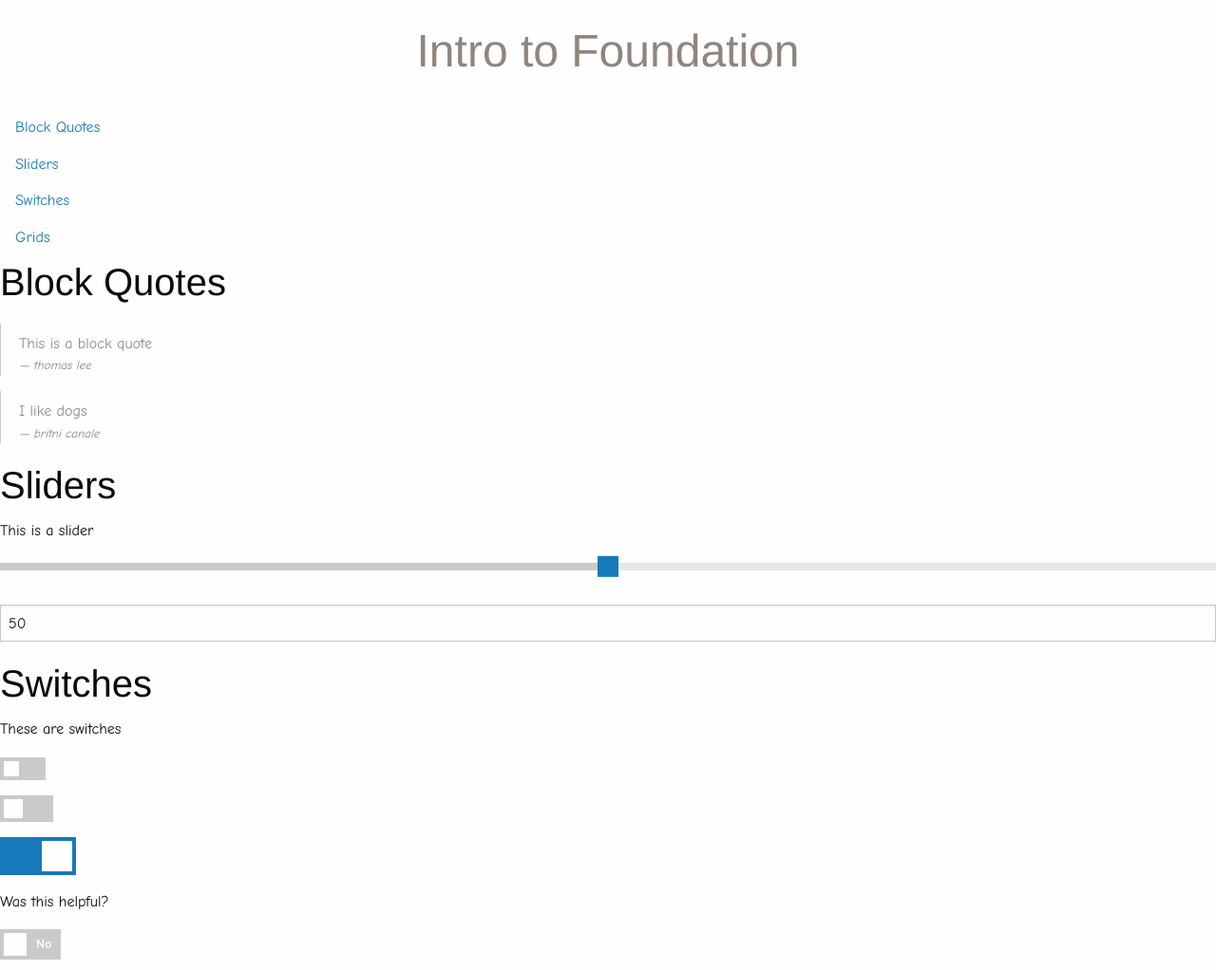
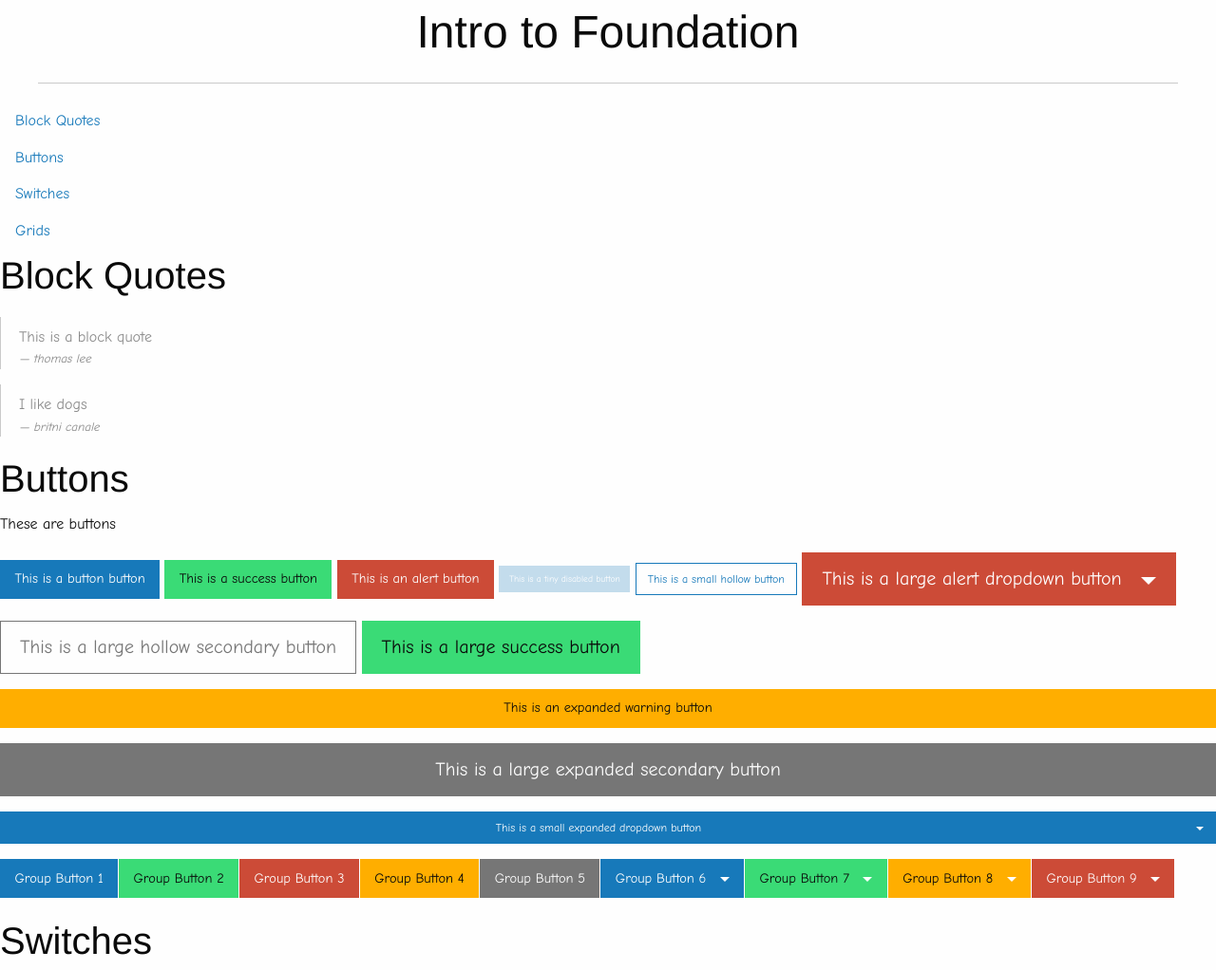
Before and after one commit to tlee8/soff, a plain HTML site: page 21_fd_smilesAndSilence_canaleB-leeT/index.html in a window 1280 px wide. Shown: the top 1022 px of the page at 95% size. Drawn offline with nearby package versions, Linux system fonts and the light colour scheme.

Commit message:
added buttons

```diff
--- a/21_fd_smilesAndSilence_canaleB-leeT/index.html
+++ b/21_fd_smilesAndSilence_canaleB-leeT/index.html
@@ -1,3 +1,10 @@
+<!--
+SmilesAndSilence -- Britni Canale && Thomas Lee
+SoftDev1 pd06
+K20 -- Comic Sans Syndrome
+2018-11-05
+-->
+
 <!DOCTYPE>
 <html>
 
@@ -13,19 +20,19 @@
   <body>
      <div class = "column">
 
-        <div class = "small-12 columns">
+        <div class = "small-12 columns" style ="text-align:center">
           <h1>Intro to Foundation</h1>
+          <hr>
         </div>
 
-        <div class="small-12 columns">
 
            <div class = "column">
 
-              <div class="small-12 medium-3 large-3 columns">
+              <div class="small-12 medium-3 large-3 columns">               <!--MENUS -->
                 <div class ="show-for-medium" style="background-color:#EEEEEE">
                   <ul class="vertical menu drilldown" data-drilldown>
                     <li><a href="#">Block Quotes</a></li>
-                    <li><a href="#">Sliders</a></li>
+                    <li><a href="#">Buttons</a></li>
                     <li><a href="#">Switches</a></li>
                     <li><a href="#">Grids</a></li>
                   </ul>
@@ -34,45 +41,61 @@
                   <div class="top-bar">
                     <ul class="dropdown menu" data-dropdown-menu>
                       <li><a href="#">Block Quotes</a></li>
-                      <li><a href="#">Sliders</a></li>
+                      <li><a href="#">Buttons</a></li>
                       <li><a href="#">Switches</a></li>
                       <li><a href="#">Grids</a></li>
                     </ul>
                   </div>
                 </div>
               </div>
+
+
                 <div class="small-12 medium-9 large-9 columns">
 		                <h2> Block Quotes </h2>
 		                <p> <blockquote> This is a block quote  <cite> thomas lee </cite></blockquote></p>
 		                <p> <blockquote> I like dogs <cite> britni canale </cite></blockquote></p>
                 </div>
+              </div>
 
-	      <div class ="small-12 medium-9 large-9 columns">
-		<h2> Sliders </h2>
-		<p> This is a slider </p>
+                <div class = "column">
+	             <div class ="small-12 columns">
+		               <h2> Buttons </h2>
+		               <p> These are buttons </p>
 	             </div>
-	      <div class="small-9 medium-10 large-11 columns">
-		 <div class = "slider" data-slider data-initial-start = "50" data-end = "100">
-		   <span class = "slider-handle"  data-slider-handle role = "slider" tabindex = "1" aria-controls = "sliderOutput"></span>
-		   <span class = "slider-fill" data-slider-fill></span>
+	             <div class="small-12 medium-12 large-12 columns">
+		               <button type = "button" class = "button">This is a button button</button>
+		               <button type = "button" class = "success button">This is a success button</button>
+			       <button type = "button" class = "alert button">This is an alert button</button>
+			       <button type = "button" class = "tiny disabled button">This is a tiny disabled button</button>
+			       <button type = "button" class = "small hollow button">This is a small hollow button</button>
+			       <button class = "large alert dropdown button">This is a large alert dropdown button</button>
+			       <button type = "button" class = "large hollow secondary button">This is a large hollow secondary button</button>
+			       <button type = "button" class = "large success button">This is a large success button</button>
+			       <button type = "button" class = "expanded warning button">This is an expanded warning button</button>
+			       <button type = "button" class = "large expanded secondary button">This is a large expanded secondary button</button>
+			       <button class = "small expanded dropdown button">This is a small expanded dropdown button</button>
+
+			       <div class = "button-group">
+				 <a class = "button">Group Button 1</a>
+				 <a class = "success button">Group Button 2</a>
+				 <a class = "alert button">Group Button 3</a>
+				 <a class = "warning button">Group Button 4</a>
+				 <a class = "secondary button">Group Button 5</a>
+				 <a class = "dropdown button">Group Button 6</a>
+				 <a class = "success dropdown button">Group Button 7</a>
+				 <a class = "warning dropdown button">Group Button 8</a>
+				 <a class = "alert dropdown button">Group Button 9</a>
+
 			       </div>
 	            </div>
 
-	       <div class = "small-3 medium-2 large-1 columns">
-		 <input type = "number" id = "sliderOutput">
-	       </div>
 
-	       <script>
-		 $(document).ready(function() {
-		 $(document).foundation();
-		 })
-	       </script>
 
 	           <div class = "small-12 columns">
 		             <h2> Switches </h2>
 		             <p> These are switches </p>
 	          </div>
-	       <div class="small-6 columns">
+	          <div class="small-12 columns">
 		            <div class = "switch tiny">
 		                <input class = "switch-input" id = "exampleRadioSwitch1" type = "radio" checked name = "testGroup">
 		                <label class = "switch-paddle" for = "exampleRadioSwitch1">
@@ -103,7 +126,6 @@
         		     <span class = "switch-inactive" aria-hidden = "true">No</span>
         		   </label>
         		 </div>
-
 	       </div>
 
 	       <div class = "small-12 columns">
@@ -117,10 +139,8 @@
 		                 <div class="small-6 medium-6 large-6 columns" style = "background-color:red; color:black;">Sub 1
 		                 </div>
 
-		     <div class="small-6 medium-6 large-6 columns" style = "background-color:green;">Sub 2
+		                 <div class="small-6 medium-6 large-6 columns" style = "background-color:green;">Sub 2</div>
                 </div>
-		   </div>
-
             </div>
 
         		 <div class="medium-6 large-4 columns" style = "background-color:purple; color:white;">Column 2
@@ -138,12 +158,9 @@
 	   </div>
 
 
-           </div>
 
-        </div>
-
-        <div class = "small-12 columns">
-          this is a footer
+        <div class = "small-12 medium-12 large-12 columns">
+          <footer> Copyright &copy; SmilesAndSilence </footer>
         </div>
 
      </div>
@@ -155,15 +172,6 @@
     font-family:Comic Sans MS, cursive, sans-serif;
     margin: 0
   }
-  h1{
-    color: #8F857D;
-    padding:20px;
-    text-align:center;
-  }
-  nav{
-    padding: 20px;
-    background-color: FEC0AA;
-  }
   ul{
     list-style-type: none;
     padding:0px;
@@ -172,21 +180,9 @@
     color:white;
     text-decoration: none;
   }
-  article{
-    width:80%;
-    position: relative;
-    float:right;
-    padding:20px;
-    background-color:blue;
-  }
   footer{
-    position: fixed;
-    bottom: 0;
-    width: 100%;
     color: gray;
     text-align: right;
-    height: 50px;
-    margin-bottom: 0;
   }
 </style>
 </html>
```
Lines whose indentation alone changed are shown as unchanged.
